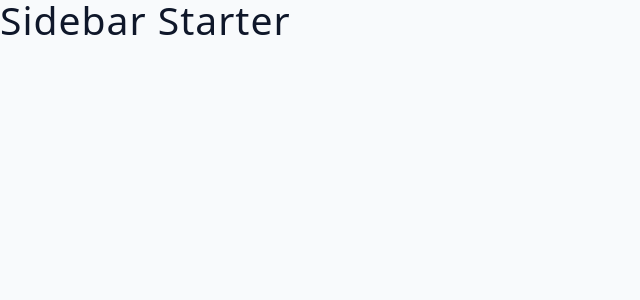
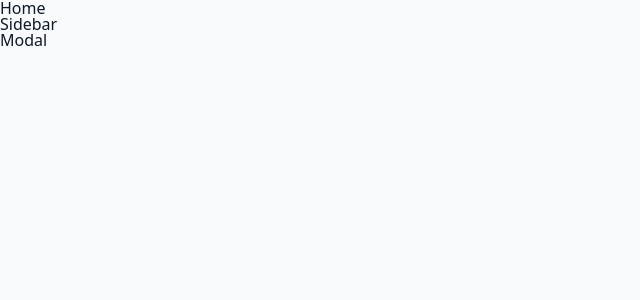
Before and after one commit to akolle/sidebar-modal, a React (Vite) app: page / in a window 1280 px wide. Shown: the top 300 px of the page, without its empty margins (0-640 px from the left). Built offline with nearby package versions, Linux system fonts and the light colour scheme; the HTML template or start-up script is replaced by a standard one.

Commit message:
created 3 new components for structure

```diff
--- a/src/App.jsx
+++ b/src/App.jsx
@@ -1,4 +1,14 @@
+import Home from './Home'
+import Modal from './Modal'
+import Sidebar from './Sidebar'
+
 const App = () => {
-  return <h2>Sidebar Starter</h2>;
-};
-export default App;
+  return (
+    <main>
+      <Home />
+      <Sidebar />
+      <Modal />
+    </main>
+  )
+}
+export default App
--- /dev/null
+++ b/src/Home.jsx
@@ -0,0 +1,4 @@
+const Home = () => {
+  return <div>Home</div>
+}
+export default Home
--- /dev/null
+++ b/src/Modal.jsx
@@ -0,0 +1,4 @@
+const Modal = () => {
+  return <div>Modal</div>
+}
+export default Modal
--- /dev/null
+++ b/src/Sidebar.jsx
@@ -0,0 +1,4 @@
+const Sidebar = () => {
+  return <div>Sidebar</div>
+}
+export default Sidebar
```
